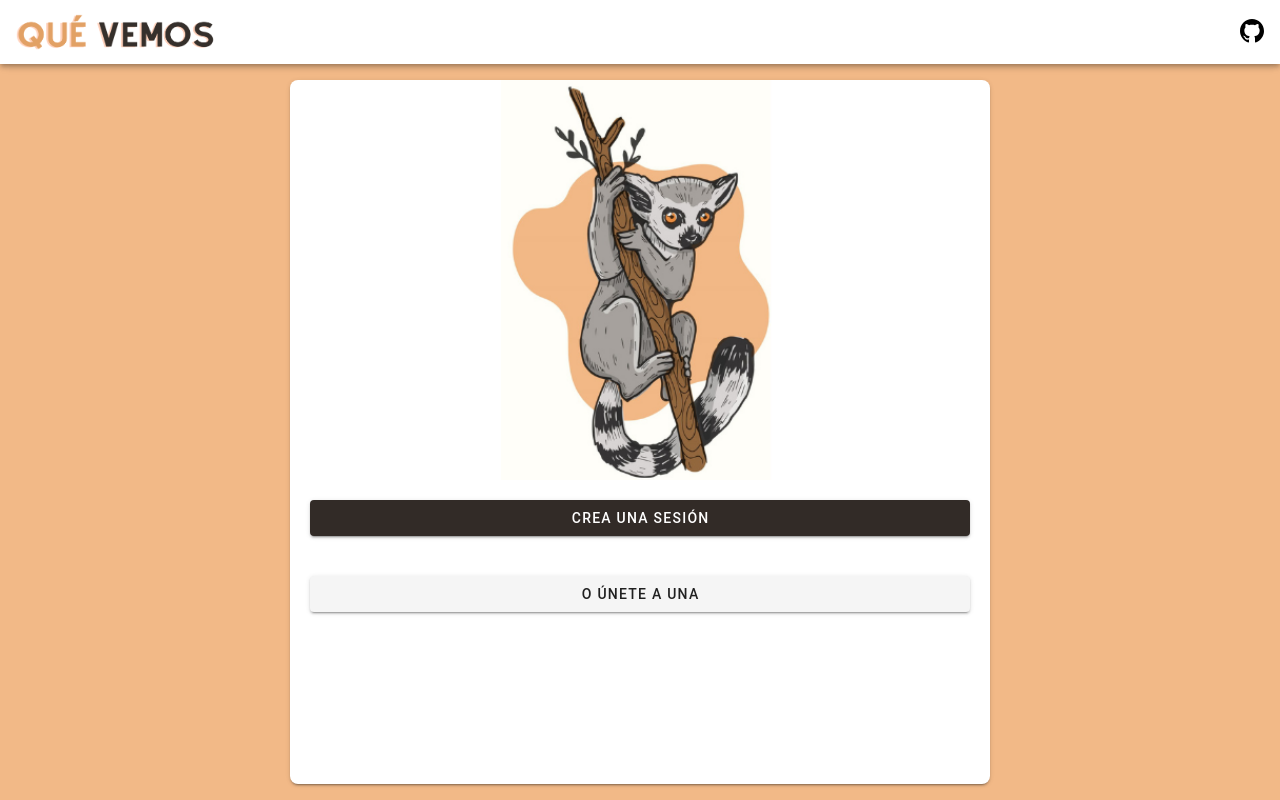
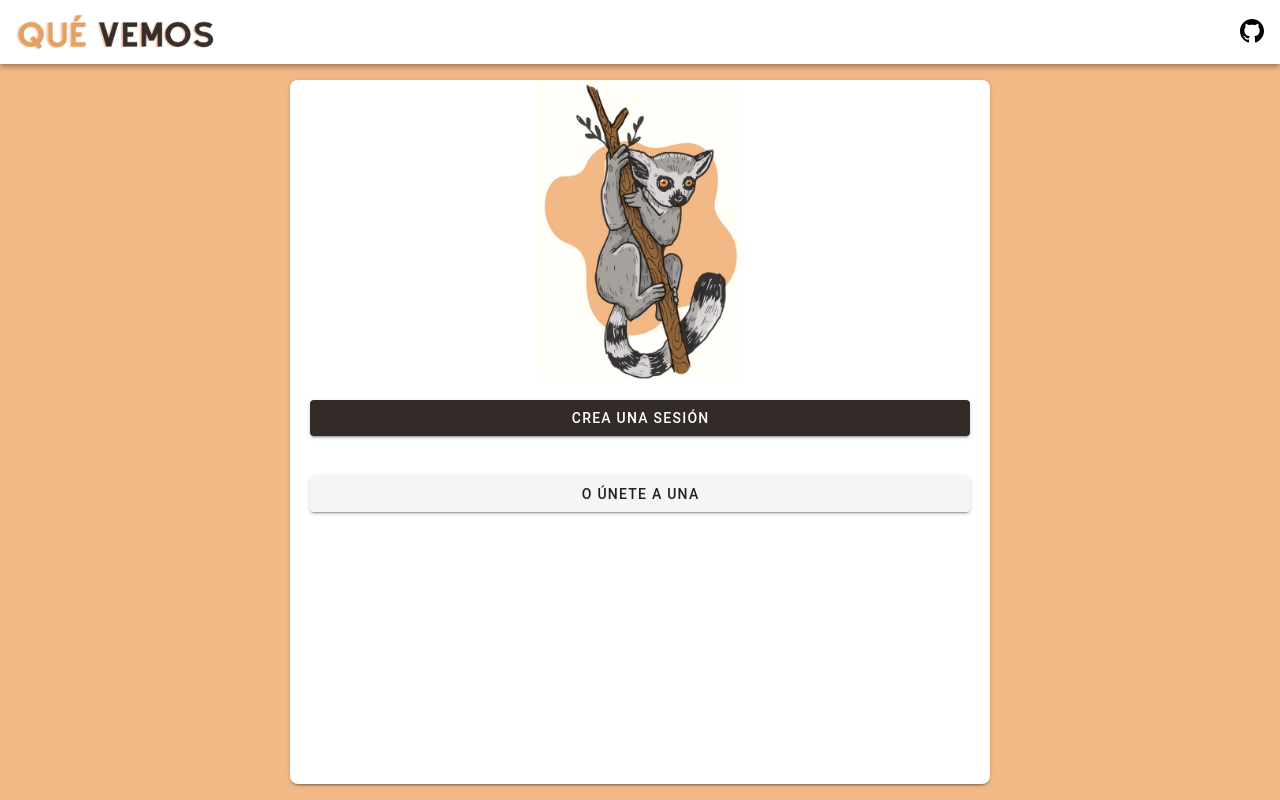
Before and after one commit to AlexMenor/que-vemos, a Vue app in the folder frontend/: page /session in a window 1280 px wide. Built offline with nearby package versions, Linux system fonts and the light colour scheme; a small style sheet from the web is missing.

Commit message:
UI polish: Excluye las partes del navegador del calculo del viewport

```diff
--- a/frontend/src/App.vue
+++ b/frontend/src/App.vue
@@ -1,5 +1,5 @@
 <template>
-  <v-app>
+  <v-app style="height:100%">
     <v-app-bar app color="white">
       <v-img
         :src="require('@/assets/logo.png')"
@@ -30,12 +30,21 @@
 <script>
 export default {
   name: "App",
+  mounted() {
+    const viewportHeightExcludingBrowserUI = () => {
+      const vh = window.innerHeight * 0.01;
+      document.documentElement.style.setProperty("--vh", `${vh}px`);
+    };
+    window.addEventListener("resize", viewportHeightExcludingBrowserUI);
+    viewportHeightExcludingBrowserUI();
+  },
 };
 </script>
 
 <style>
 body {
   height: 100vh;
+  height: calc(var(--vh, 1vh) * 100);
   width: 100vw;
   overflow: hidden;
 }
@@ -47,4 +56,7 @@ body {
 #logo :hover {
   cursor: pointer;
 }
+.v-application--wrap {
+  min-height: 100% !important;
+}
 </style>
--- a/frontend/src/components/Summary.vue
+++ b/frontend/src/components/Summary.vue
@@ -3,7 +3,7 @@
     column
     justify-space-between
     align-center
-    style="width:100%;height:100vh; overflow:scroll;padding-bottom:85px"
+    style="width:100%;height:100vh; height: calc(var(--vh, 1vh) * 100);overflow:scroll;padding-bottom:85px"
     class="summary"
   >
     <v-layout
--- a/frontend/src/views/PreSession.vue
+++ b/frontend/src/views/PreSession.vue
@@ -7,7 +7,7 @@
   >
     <card style="max-width:700px">
       <div v-if="!qr" class="presession-card-content">
-        <v-img src="@/assets/logo-lemur.png" max-height="400px" contain></v-img>
+        <v-img src="@/assets/logo-lemur.png" max-height="300px" contain></v-img>
         <v-btn class="ma-5" color="primary" @click="createSession">
           Crea una sesión</v-btn
         >
--- a/frontend/src/views/Session.vue
+++ b/frontend/src/views/Session.vue
@@ -30,7 +30,7 @@
       v-else-if="votedEveryWatchable"
       :session-id="sessionId"
     ></session-summary>
-    <v-snackbar v-model="snackbar">
+    <v-snackbar v-model="snackbar" top>
       Desliza hacia la derecha si te gusta y hacia la izquierda de lo contrario
     </v-snackbar>
   </v-layout>
```
